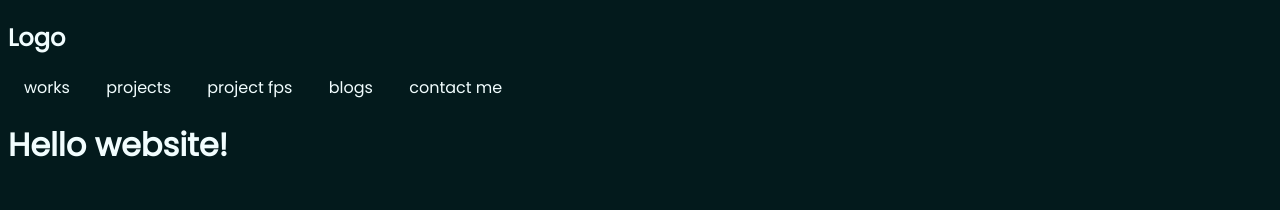
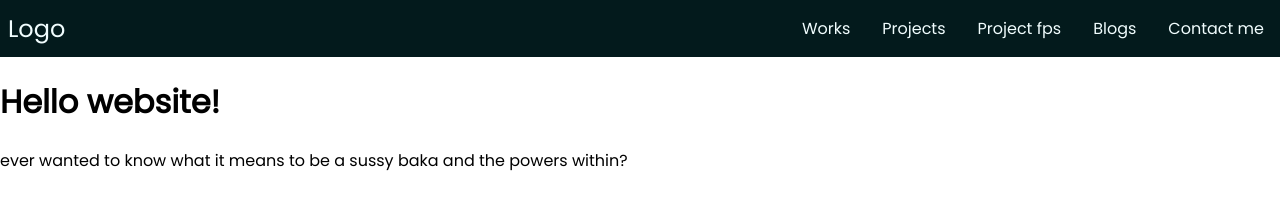
Before and after one commit to AethernetX/portfolio, a plain HTML site: page index.html in a window 1280 px wide. Drawn offline with Linux system fonts and the light colour scheme.

Commit message:
Navbar changes
Made the navbar functional and look like a normal navbar now

```diff
--- a/index.html
+++ b/index.html
@@ -8,18 +8,24 @@
     <link rel="preconnect" href="https://fonts.gstatic.com" crossorigin>
     <link href="https://fonts.googleapis.com/css2?family=Poppins&display=swap" rel="stylesheet">
 
-    <link rel="stylesheet" type="text/css" href="style.css" />
+    <link rel="stylesheet" type="text/css" href="style.css"/>
+    <script src="navbar.js" defer></script>
     <title>Home</title>
 </head>
 <body>
-    <nav>
-        <h1>Logo</h1>
-        <li>works</li>
-        <li>projects</li>
-        <li>project fps</li>
-        <li>blogs</li>
-        <li>contact me</li>
+    <nav class="navbar">
+        <div class="logo">Logo</div>
+        <div class="navbar-links">
+            <ul>
+                <li><a href="#">Works</a></li>
+                <li><a href="#">Projects</a></li>
+                <li><a href="#">Project fps</a></li>
+                <li><a href="#">Blogs</a></li>
+                <li><a href="#">Contact me</a></li>
+            </ul>
+        </div>
     </nav>
     <h1>Hello website!</h1>
+    <p>ever wanted to know what it means to be a sussy baka and the powers within?</p>
 </body>
 </html>
--- a/style.css
+++ b/style.css
@@ -1,11 +1,50 @@
-nav > li{
-    list-style: none;
-    display: inline;
-    padding: 1rem;
+* {
+    box-sizing: border-box;
 }
 
 body {
+    font-family: "poppins";
+    margin: 0;
+    padding: 0;
+}
+
+.navbar {
+    display: flex;
+    justify-content: space-between;
+    align-items: center;
+    background-color: #031a1c;
+    color: #f1fdfe;
+}
+
+.logo {
+    font-size: 1.5rem;
+    margin: .5rem;
+}
+
+.navbar-links ul{
+    margin: 0;
+    padding: 0;
+    display: flex;
+}
+
+.navbar-links li{
+    list-style: none;
+}
+
+.navbar-links li a {
+    text-decoration: none;
+    color: #f1fdfe;
+    padding: 1rem;
+    display: block;
+}
+
+.navbar-links li a:hover{
+    opacity: 0.6;
+    transition: ease-in 0.3s;
+}
+
+/* body {
     background-color: #031a1c;
     color: #f1fdfe;
     font-family: "poppins";
-}
+} */
```
Also changed, not shown: navbar.js (added).
